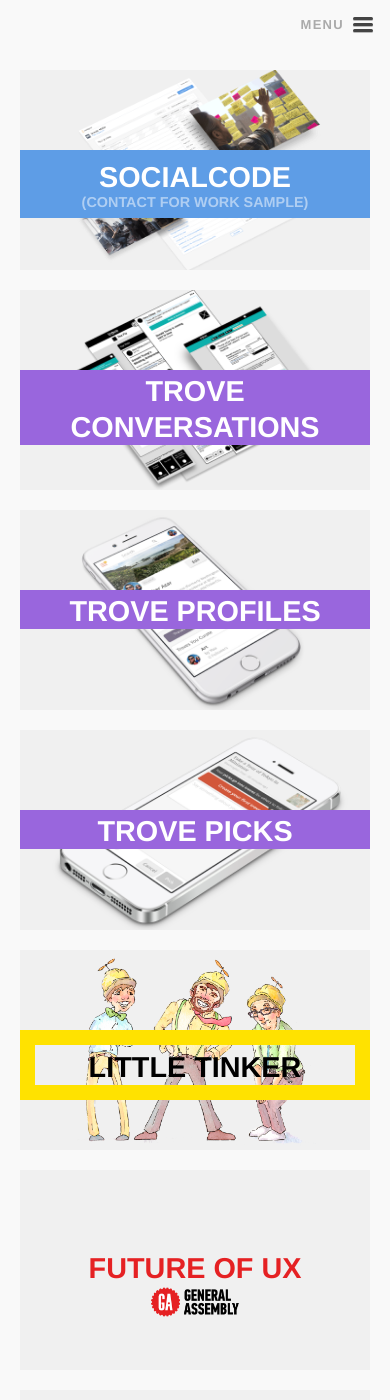
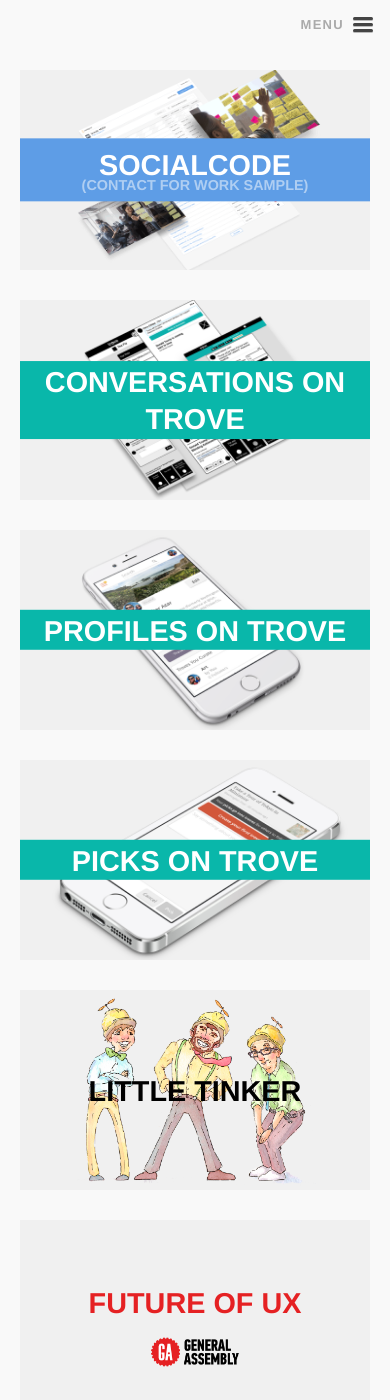
Before and after one commit to ReptarAzar/reptarazar.github.io, a Jekyll site: the page built from portfolio.md, in a window 390 px wide and 1400 px high. Built offline with Jekyll 4.4.1, drawn with Linux system fonts in a browser that asks for light colours; nearby versions of some CDN libraries; some of the changed text lies outside the part shown.

Commit message:
Adding SHA to the portfolio, removing IFTTT

```diff
--- a/_sass/_posts.scss
+++ b/_sass/_posts.scss
@@ -49,7 +49,7 @@
 
 .portfolio-index-content {
     padding: 20px;
-    max-width: 650px;
+    max-width: 960px;
     margin: 0px auto;
 
     -webkit-animation: fadeIn 1s 1;
@@ -67,9 +67,9 @@
     .post-thumb {
         display: block;
         position: relative;
-        height: 380px;
+        height: 580px;
         background-color: #f0f0f0;
-        margin-bottom: 20px;
+        margin-bottom: 30px;
         background-size: 100%;
 
         -webkit-transition:background-size .15s ease-out;
@@ -121,11 +121,10 @@
             background-position: 50% 69%;
         }
 
-        &.ifttt-thumb {
-            background-image: url(../assets/img/portfolio/ifttt/erlenmeyer-flask.png);
-            background-size: 29%;
-            background-position: 50% 69%;
+        &.sha-thumb {
+            background-image: url(../assets/img/portfolio/sha/thumb.png);
         }
+
 
         &.miniputt-thumb {
             background-image: url(../assets/img/portfolio/miniputt-thumb.png);
@@ -159,12 +158,17 @@
             display: block;
             width: 100%;
             position: absolute;
-            top: 40%;
+            top: 50%;
+            left: 50%;
+            transform: translate(-50%, -50%);
             text-align: center;
             font-size: 1.8rem;
-            line-height: 1.25em;
+            line-height: 1.3em;
             font-weight: 900;
             text-transform: uppercase;
+            color: #111;
+            // border: 10px solid transparent;
+
 
             // big screeens
             @media screen and (min-width: 580px) {
@@ -174,7 +178,7 @@
             .post-sublink {
                 font-size: .5em;
                 opacity: .5;
-                display: inline-block;
+                display: block;
             }
 
             &.socialcode {
@@ -186,39 +190,27 @@
             }
 
             &.trove {
-                color: white;
-                background-color: #9966DD;
                 padding: 3px 4px 0;
+                background-color: $teal;
+                color: #fff;
             }
 
             &.ga {
                 color: #E52123;
+                top: 42%;
             }
 
             &.littletinker {
                 color: black;
-                border: 15px solid #FFE200;
                 padding: 4px 0 0;
             }
 
-            &.ifttt {
-                color: dodgerblue;
-                top: 14%;
+            &.sha {
+                background-color: #444;
+                color: white;
+            }
 
-                // KERNING :)
-                .character-1 {
-                    letter-spacing: -.06em;
-                }
-                .character-2 {
-                    letter-spacing: .018em;
-                }
-                .character-3 {
-                    letter-spacing: .05em;
-                }
-                .character-4 {
-                    letter-spacing: .05em;
-                }
-            }
+
 
             &.miniputt {
                 background-color: rgb(51, 102, 204);
@@ -294,45 +286,9 @@
                 background-position: 40% 0;
             }
 
-            &.ifttt-hero {
-
-                font-size: 4em;
-                color: dodgerblue;
-                font-weight: 900;
-                width: 100%;
-                text-align: center;
-                padding-top: 50px;
-
-                @media screen and (max-width: 540px) {
-                    font-size: 50px;
-                    background-size: 130%;
-                }
-
-
-                // KERNING :)
-                .character-1 {
-                    letter-spacing: -.06em;
-                }
-                .character-2 {
-                    letter-spacing: .018em;
-                }
-                .character-3 {
-                    letter-spacing: .05em;
-                }
-                .character-4 {
-                    letter-spacing: .05em;
-                }
-
-                .erlenmeyer-flask {
-                    width: 220px;
-                    margin-top: 15px;
-
-                    @media screen and (max-width: 540px) {
-                        width: 100px;
-                        margin-top: 10px;
-                    }
-
-                }
+             &.sha-hero {
+                background-image: url(../assets/img/portfolio/sha/thumb.png);
+                background-position: 50% -15%;
             }
 
         }
--- a/portfolio.md
+++ b/portfolio.md
@@ -16,20 +16,20 @@
         <a href="mailto:christopherazar+websitecontact@gmail.com?subject=I'm interested in a SocailCode work sample" class="post-thumb socialcode-intelligence-thumb">
             <span class="post-link socialcode">
                 SocialCode
-                <span class="post-sublink">(Contact for work sample)</span>
+                <span class="post-sublink"> (Contact for work sample) </span>
             </span>
         </a>
 
         <a href="/conversations" class="post-thumb trove-conversations-thumb">
-            <span class="post-link trove">Trove Conversations</span>
+            <span class="post-link trove">Conversations on Trove</span>
         </a>
 
         <a href="/profile" class="post-thumb trove-profiles-thumb">
-            <span class="post-link trove">Trove Profiles</span>
+            <span class="post-link trove">Profiles on Trove</span>
         </a>
 
         <a href="/stars" class="post-thumb trove-stars-thumb">
-            <span class="post-link trove">Trove Picks</span>
+            <span class="post-link trove">Picks on Trove</span>
         </a>
 
         <a href="https://www.facebook.com/LittleTinkerCo" target="_blank" class="post-thumb tinker-thumb">
@@ -40,8 +40,8 @@
             <span class="post-link ga">Future of UX</span>
         </a>
 
-        <a href="/ifttt" class="post-thumb ifttt-thumb">
-            <span class="post-link ifttt"><span class="character-1">I</span><span class="character-2">F</span><span class="character-3">T</span><span class="character-4">T</span>T</span>
+        <a href="/syracusehousing" class="post-thumb sha-thumb">
+            <span class="post-link sha">Syracuse Housing</span>
         </a>
 
     </div>
```
Also changed, not shown: _posts/2015-01-12-sha.markdown (added, +107 -0 lines), assets/img/portfolio/sha/screenshot-1.png (added), assets/img/portfolio/sha/screenshot-2.png (added), assets/img/portfolio/sha/thumb.png (added), 1 other file.
